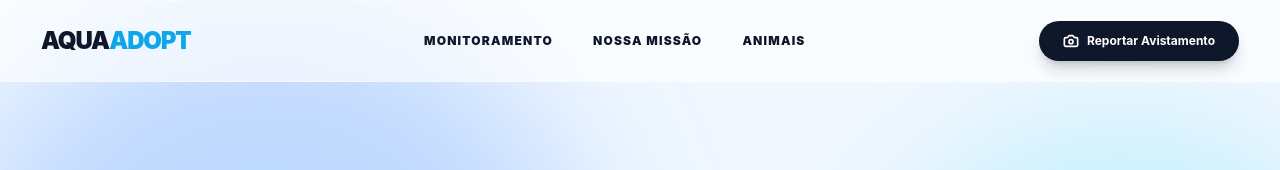
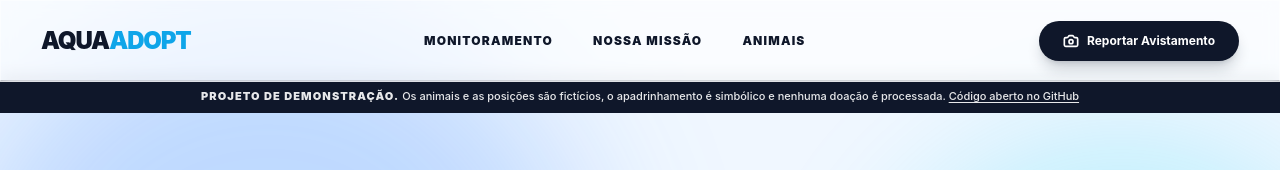
Before and after one commit to nunoguerra1/aqua-adopt, a Next.js app: page / in a window 1280 px wide. Shown: the top 170 px of the page. Built offline with nearby package versions, Linux system fonts and the light colour scheme; no server answers; the database is empty.

Commit message:
feat(layout): add demo disclaimer banner to every page

```diff
--- a/src/app/layout.tsx
+++ b/src/app/layout.tsx
@@ -5,6 +5,7 @@ import { Navbar } from '@/components/layout/Navbar'
 import { Background3D } from '@/components/layout/Background3D'
 import { Footer } from '@/components/layout/Footer'
 import { ScrollToTop } from '@/components/ui/ScrollToTop'
+import { DemoBanner } from '@/components/layout/DemoBanner'
 
 const geistSans = Geist({
   variable: '--font-geist-sans',
@@ -17,8 +18,9 @@ const geistMono = Geist_Mono({
 })
 
 export const metadata: Metadata = {
-  title: 'AquaAdopt | Ocean Telemetry',
-  description: 'Monitoramento e preservação da biodiversidade marinha em tempo real.',
+  title: 'AquaAdopt | Conservação Marinha',
+  description:
+    'Projeto de código aberto para conhecer e apadrinhar simbolicamente animais marinhos. Demonstração com dados fictícios.',
 }
 
 export default function RootLayout({
@@ -36,7 +38,10 @@ export default function RootLayout({
         <Navbar />
         <ScrollToTop />
 
-        <main className="pt-20 flex-1">{children}</main>
+        <div className="pt-20 flex-1">
+          <DemoBanner />
+          {children}
+        </div>
 
         <Footer />
       </body>
--- /dev/null
+++ b/src/components/layout/DemoBanner.tsx
@@ -0,0 +1,20 @@
+export function DemoBanner() {
+    return (
+        <div
+            role="note"
+            className="bg-ocean-900 px-6 py-2 text-center text-[11px] font-medium text-white/90"
+        >
+            <strong className="font-black uppercase tracking-widest">Projeto de demonstração.</strong>{' '}
+            Os animais e as posições são fictícios, o apadrinhamento é simbólico e nenhuma doação é
+            processada.{' '}
+            <a
+                href="https://github.com/nunoguerra1/aqua-adopt"
+                target="_blank"
+                rel="noopener noreferrer"
+                className="underline underline-offset-2 hover:text-white"
+            >
+                Código aberto no GitHub
+            </a>
+        </div>
+    )
+}
```
Also changed, not shown: 1 other file (tests, documents, lock files or other folders).
